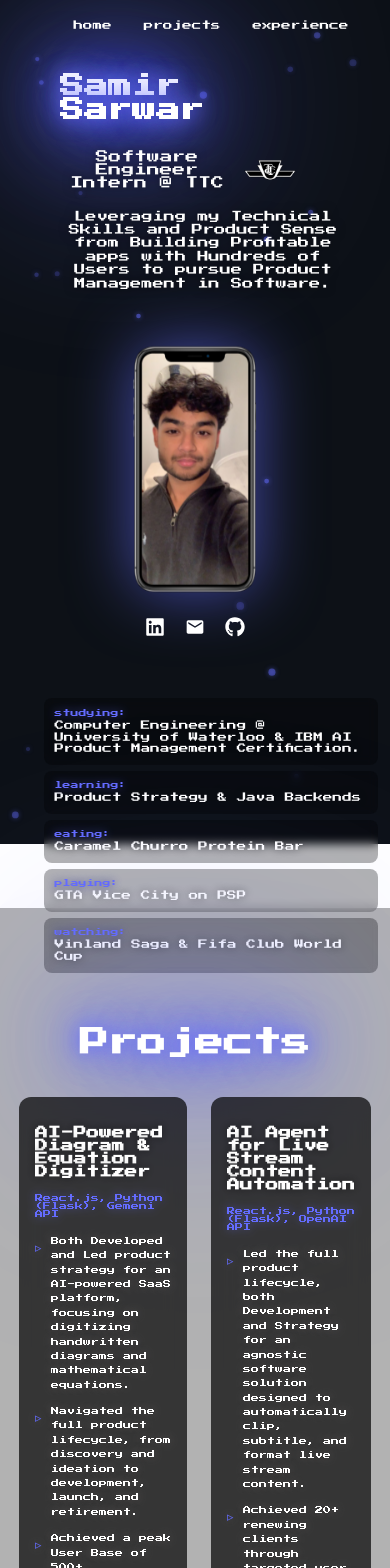
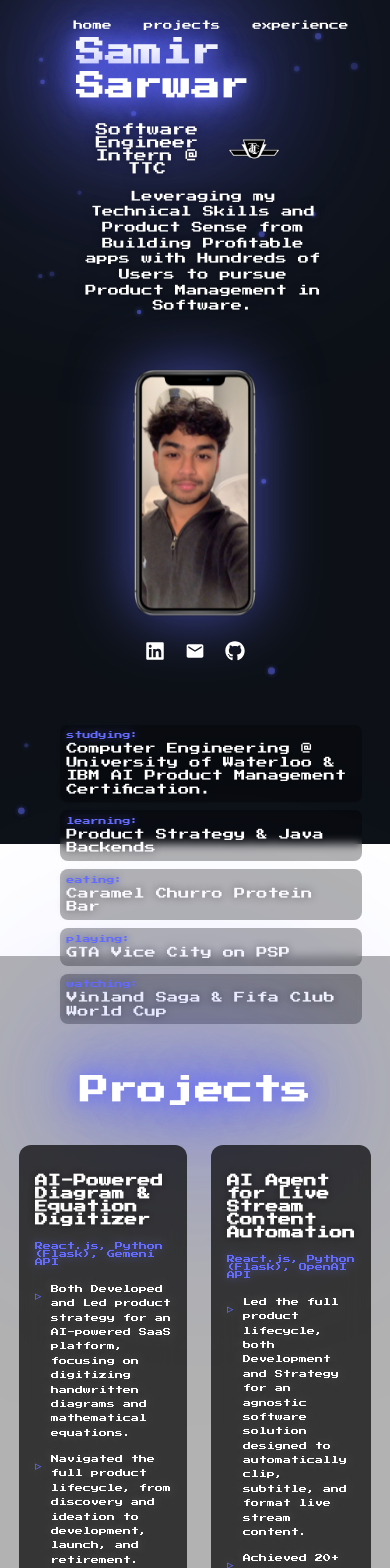
Before and after one commit to samir-sarwar/samirsarwar, a React (Vite) app: page / in a window 390 px wide. Shown: the top 1568 px of the page. Built offline with nearby package versions, Linux system fonts and the light colour scheme.

Commit message:
fixing phone view

```diff
--- a/src/App.css
+++ b/src/App.css
@@ -926,3 +926,48 @@ body {
     margin-bottom: 0.5rem;
   }
 }
+@media screen and (max-width: 768px) {
+  /* Add padding to account for navbar */
+  #home {
+    padding-top: 4rem;
+  }
+
+  /* Reduce name text size */
+  .name-text {
+    font-size: 1.8rem;
+    line-height: 1.2;
+    margin-bottom: 1rem;
+  }
+
+  /* Adjust position text */
+  .position-text {
+    font-size: 0.8rem;
+  }
+
+  .position-subtext {
+    font-size: 0.7rem;
+    line-height: 1.4;
+  }
+
+  /* Adjust status section spacing */
+  .status-section {
+    margin-bottom: 3rem; /* Add space before projects section */
+  }
+
+  .status-text p {
+    font-size: 0.7rem;
+    margin: 0.5rem 0;
+    padding: 0.4rem;
+  }
+
+  /* Adjust section spacing */
+  .content-section {
+    margin-top: 2rem;
+  }
+
+  /* Ensure sections don't overlap */
+  section {
+    padding: 1rem;
+    margin-bottom: 2rem;
+  }
+}
```
